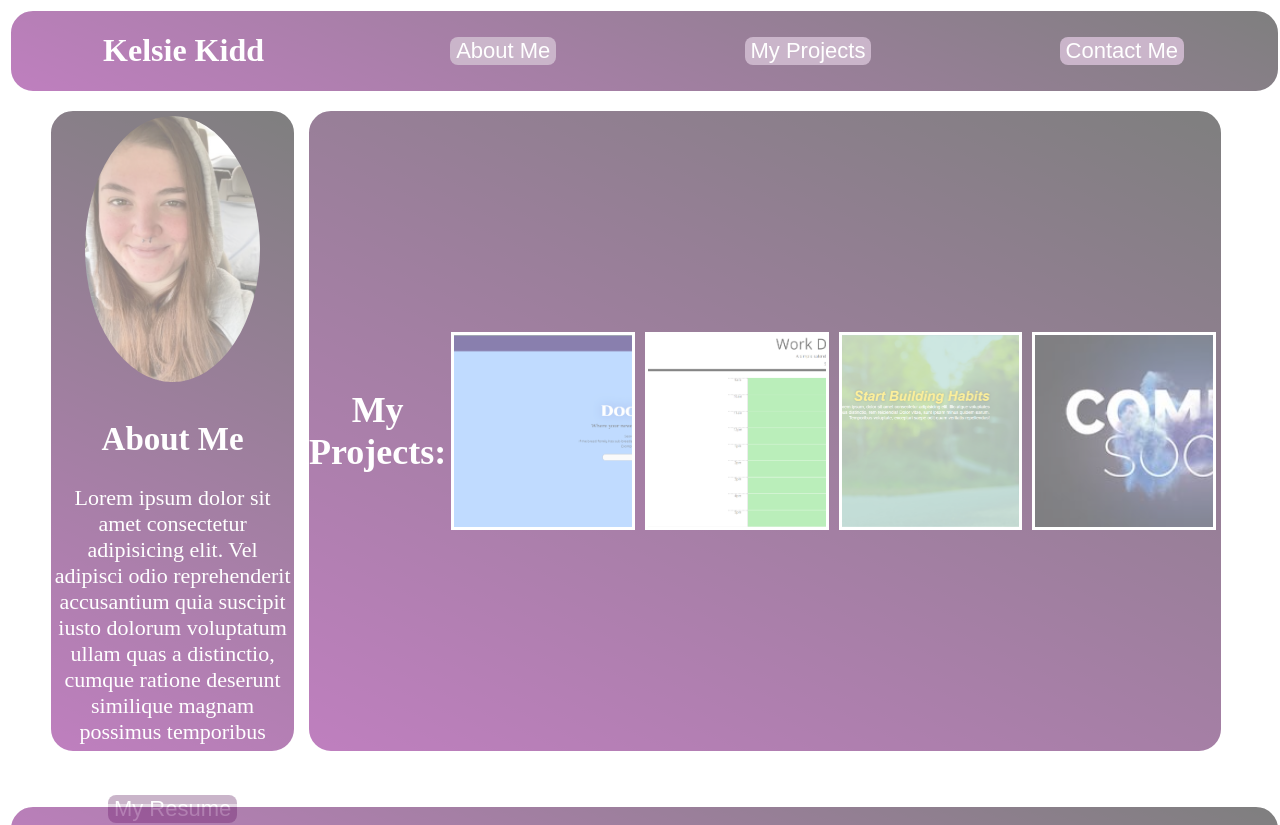
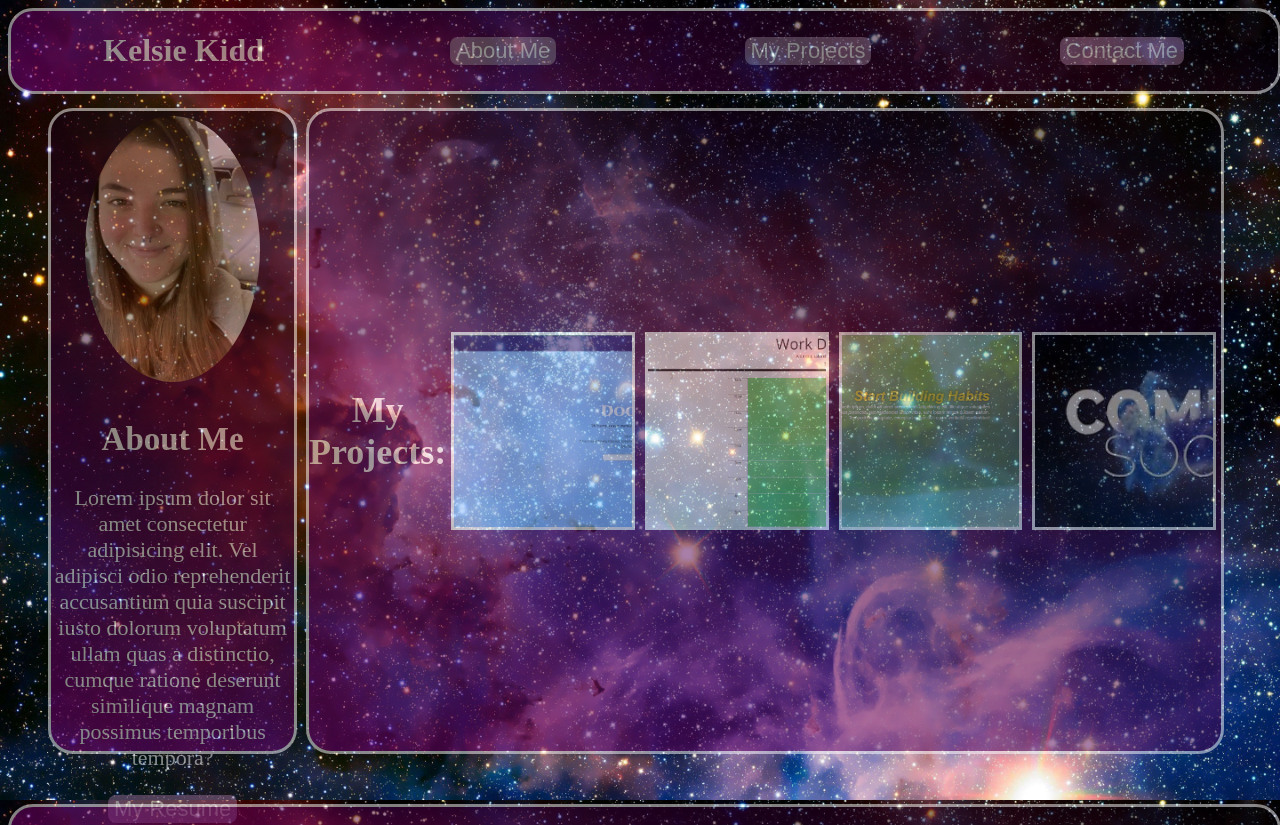
Before and after one commit to kidd93/Kidds-Showcase, a plain HTML site: page kidd.html in a window 1280 px wide. Drawn offline with nearby package versions, Linux system fonts and the light colour scheme.

Commit message:
error in kidd.css

```diff
--- a/assets/css/kidd.css
+++ b/assets/css/kidd.css
@@ -43,7 +43,7 @@
 }
 
 body {
-    background-image: url("./assets/images/996034.jpg");
+    background-image: url("/assets/images/996034.jpg");
     background-size: cover;
     justify-content: center;
     overflow: hidden;
```
